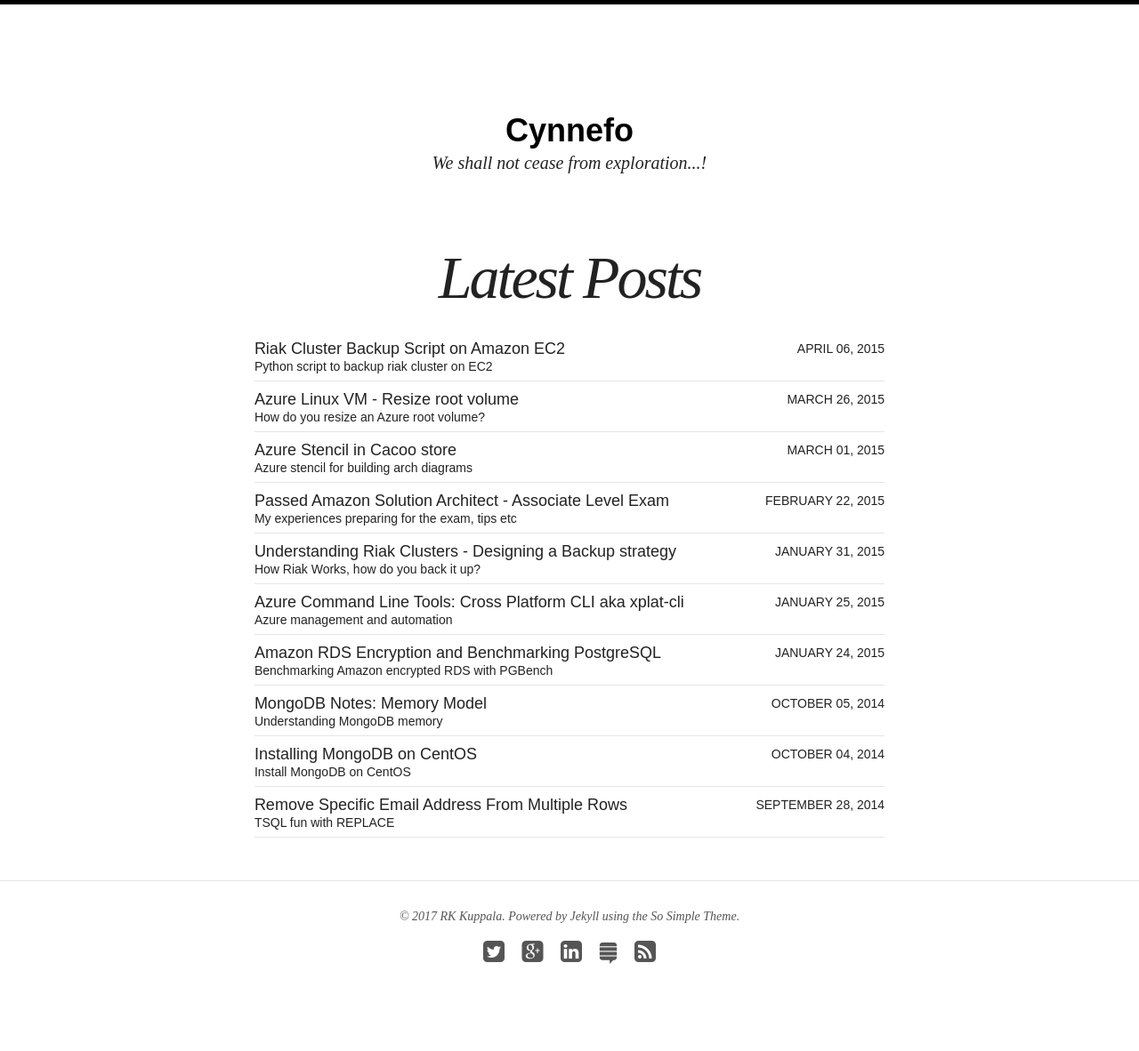
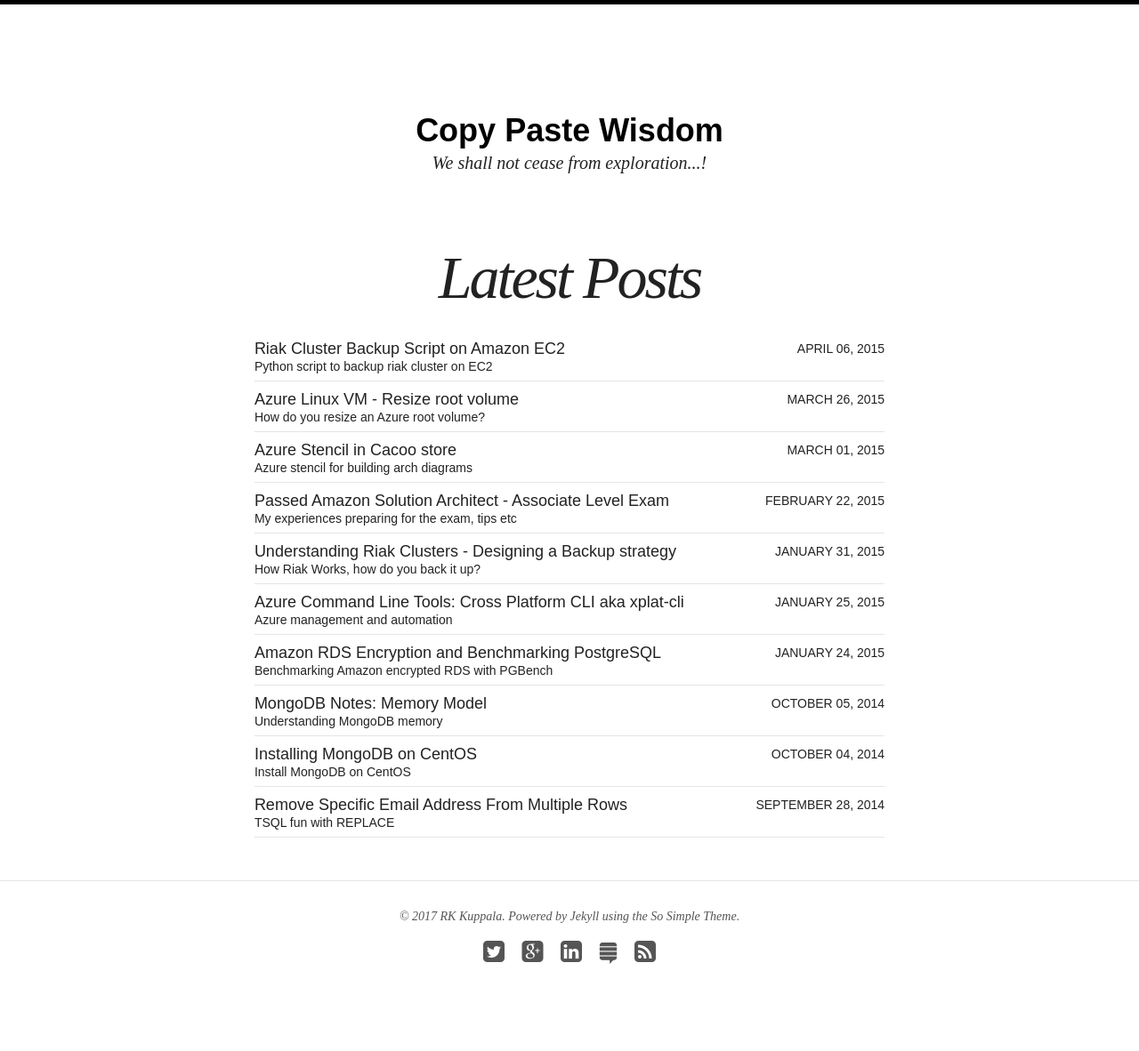
Before and after one commit to cynnefo/copypastewisdom.github.io, a Jekyll site: the page built from index.html, in a window 1280 px wide. Shown: the whole page at 89% size. Built offline with Jekyll 4.4.1, drawn with Linux system fonts in a browser that asks for light colours; nearby versions of some CDN libraries.

Commit message:
Update _config.yml

```diff
--- a/_config.yml
+++ b/_config.yml
@@ -1,6 +1,6 @@
 # Site wide configuration
 
-title: Cynnefo
+title: Copy Paste Wisdom
 locale: en_US
 description: We shall not cease from exploration...!
 #logo: site-logo.png
```
